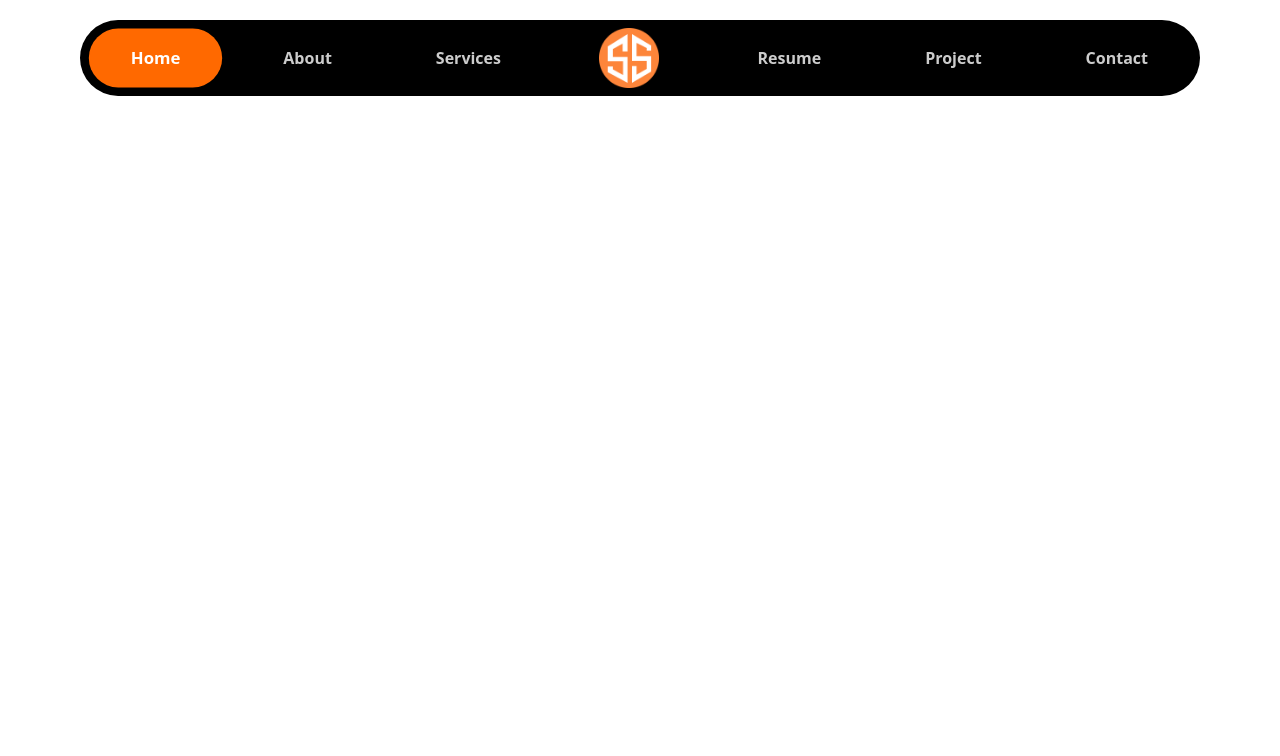
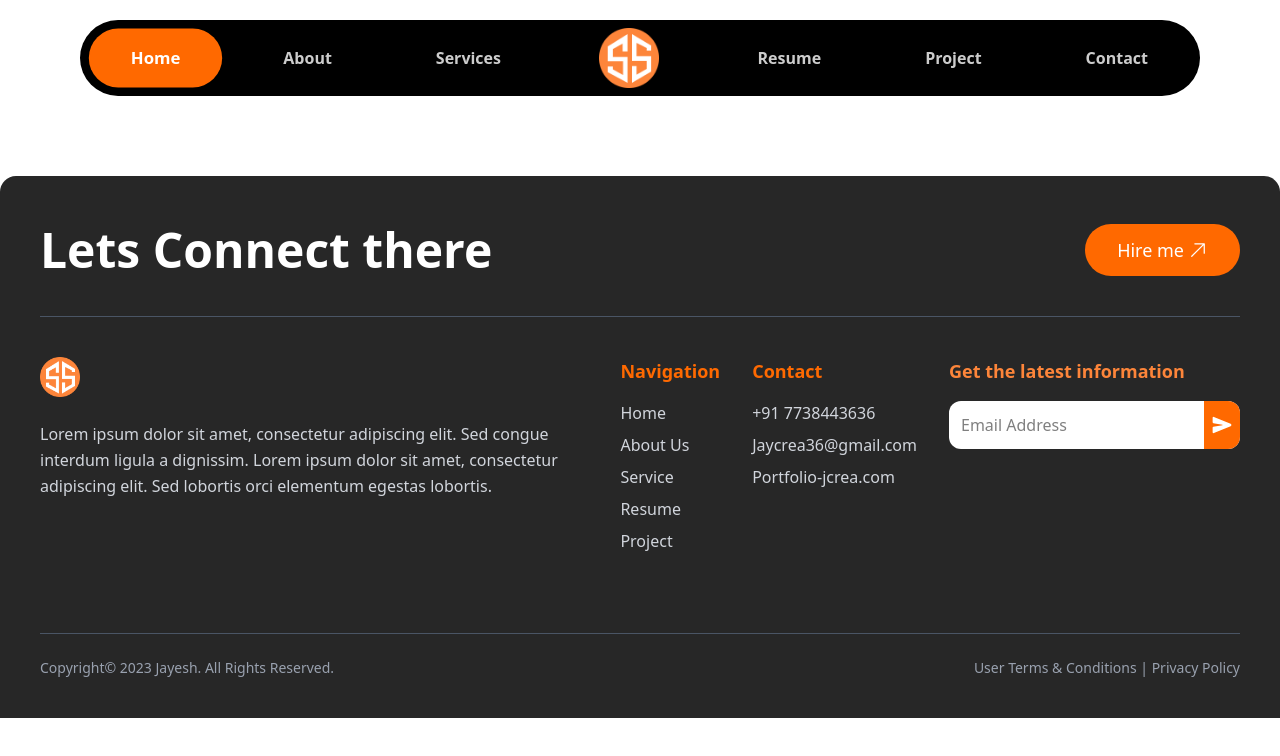
Before and after one commit to codedByShahzad/My_Portfolio, a Next.js app: page / in a window 1280 px wide. Shown: the top 756 px of the page. Built offline with nearby package versions, Linux system fonts and the light colour scheme.

Commit message:
Footer create

```diff
--- a/app/layout.tsx
+++ b/app/layout.tsx
@@ -2,6 +2,7 @@ import type { Metadata } from "next";
 import "./globals.css";
 import { Poppins, Inter } from "next/font/google"
 import Navbar from "@/components/Navbar";
+import Footer from "@/components/Footer";
 
 const poppins = Poppins({
   variable: "--font-heading",
@@ -32,6 +33,7 @@ export default function RootLayout({
       >
         <Navbar />
         {children}
+        <Footer />
       </body>
     </html>
   );
--- /dev/null
+++ b/components/Footer.tsx
@@ -0,0 +1,111 @@
+import Image from "next/image";
+import { HiArrowUpRight } from "react-icons/hi2";
+import { IoSend } from "react-icons/io5";
+
+const Footer = () => {
+  return (
+    <footer className="bg-[#272727] text-white rounded-t-2xl px-6 md:px-10 pt-12 pb-10 mt-20">
+      {/* Top Row */}
+      <div className="flex flex-col md:flex-row justify-between items-center gap-6">
+        <h1 className="text-4xl text-center sm:text-start md:text-5xl font-semibold">
+          Lets Connect there
+        </h1>
+
+        <button className="bg-orange-500 py-2 px-6 md:py-3 md:px-8 rounded-full text-white text-lg flex items-center">
+          Hire me
+          <span className="ml-1">
+            <HiArrowUpRight size={20} />
+          </span>
+        </button>
+      </div>
+
+      {/* Divider */}
+      <div className="border-t border-gray-600 my-10"></div>
+
+      {/* Footer Content (responsive width/basis) */}
+      <div className="flex flex-col justify-between lg:flex-row gap-10 pb-14 ">
+        {/* LEFT - Logo + Text (large) */}
+        <div className="w-full flex flex-col justify-center md:justify-start md:items-start items-center md:basis-1/2">
+          <div className="mb-6">
+            <Image alt="logo" width={40} height={40} src="/images/logo.png" />
+          </div>
+
+          <p className="text-gray-300 text-center md:text-start leading-relaxed max-w-[700px]">
+            Lorem ipsum dolor sit amet, consectetur adipiscing elit. Sed congue
+            interdum ligula a dignissim. Lorem ipsum dolor sit amet, consectetur
+            adipiscing elit. Sed lobortis orci elementum egestas lobortis.
+          </p>
+
+          {/* optional social icons area (uncomment & add icons if needed) */}
+          {/* <div className="flex gap-4 mt-6 text-xl text-gray-300">
+            <i className="fa-brands fa-facebook"></i>
+            <i className="fa-brands fa-youtube"></i>
+            <i className="fa-brands fa-instagram"></i>
+            <i className="fa-brands fa-twitter"></i>
+          </div> */}
+        </div>
+
+        {/* NAV - smaller */}
+        <div className="flex flex-col sm:flex-row justify-between gap-8">
+            <div className="w-full md:basis-1/6">
+              <h3 className="text-lg font-semibold mb-4 text-orange-500">
+                Navigation
+              </h3>
+              <ul className="space-y-2 text-gray-300">
+                <li>Home</li>
+                <li>About Us</li>
+                <li>Service</li>
+                <li>Resume</li>
+                <li>Project</li>
+              </ul>
+            </div>
+
+            {/* CONTACT - smaller */}
+            <div className="w-full md:basis-1/6">
+              <h3 className="text-lg font-semibold mb-4 text-orange-500">
+                Contact
+              </h3>
+              <ul className="space-y-2 text-gray-300">
+                <li>+91 7738443636</li>
+                <li>Jaycrea36@gmail.com</li>
+                <li>Portfolio-jcrea.com</li>
+              </ul>
+            </div>
+
+          {/* NEWSLETTER - medium */}
+          <div className="w-full md:basis-1/4">
+            <h3 className="text-lg font-semibold mb-4 text-primary">
+              Get the latest information
+            </h3>
+
+            {/* Responsive email input: full width on small screens, fixed wider on md+ */}
+            <div className="relative flex items-center bg-white rounded-xl overflow-hidden max-w-full md:max-w-[340px]">
+              <input
+                type="email"
+                placeholder="Email Address"
+                className="pl-3 pr-12 py-3 text-black outline-none"
+              />
+              <button
+                aria-label="subscribe"
+                className="absolute right-0 bg-orange-500 px-2 flex items-center justify-center text-white h-full cursor-pointer"
+              >
+                <IoSend size={20} />
+              </button>
+            </div>
+          </div>
+        </div>
+      </div>
+
+      {/* Bottom Divider */}
+      <div className="border-t border-gray-600 my-6"></div>
+
+      {/* Footer Bottom */}
+      <div className="flex flex-col md:flex-row justify-between items-center text-gray-400 text-sm text-center sm:text-start gap-3">
+        <p>Copyright© 2023 Jayesh. All Rights Reserved.</p>
+        <p>User Terms & Conditions | Privacy Policy</p>
+      </div>
+    </footer>
+  );
+};
+
+export default Footer;
```
Also changed, not shown: components/Navbar.tsx (+0 -39 lines), 1 other file (tests, documents, lock files or other folders).
